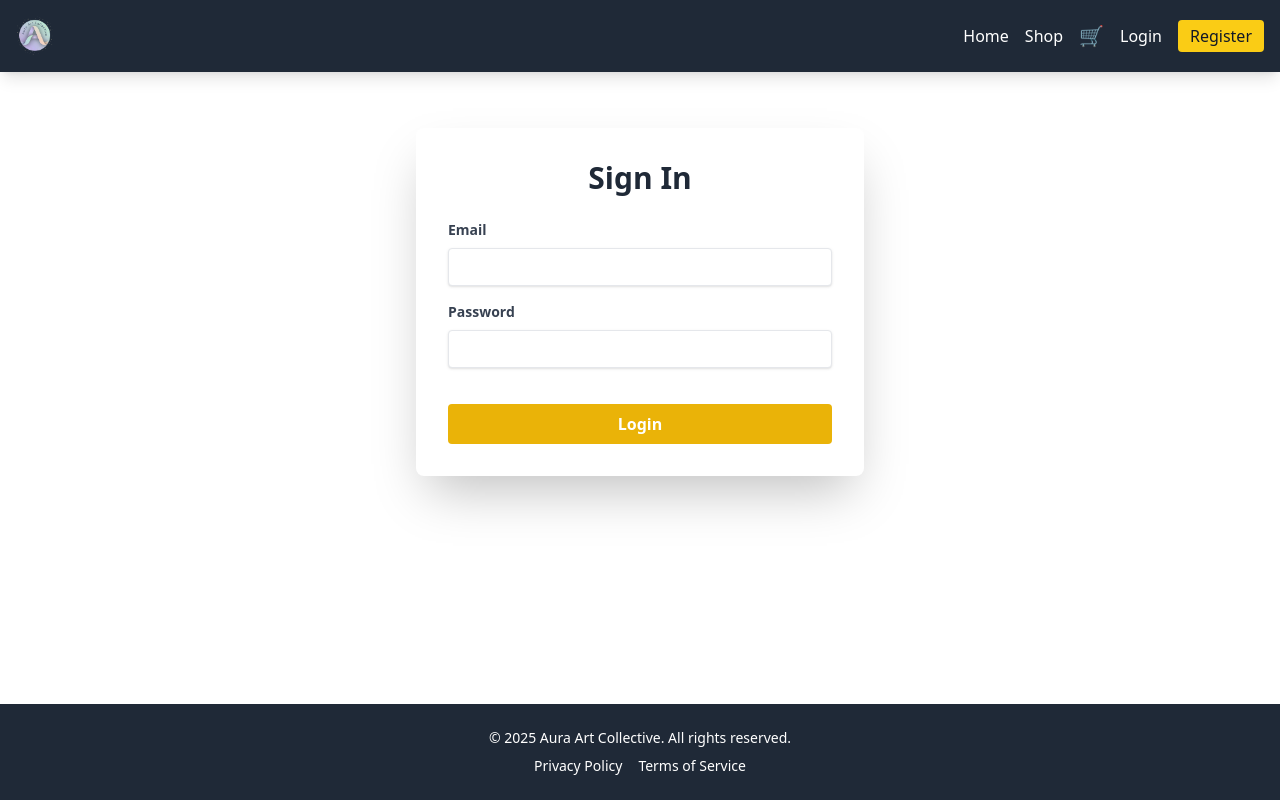
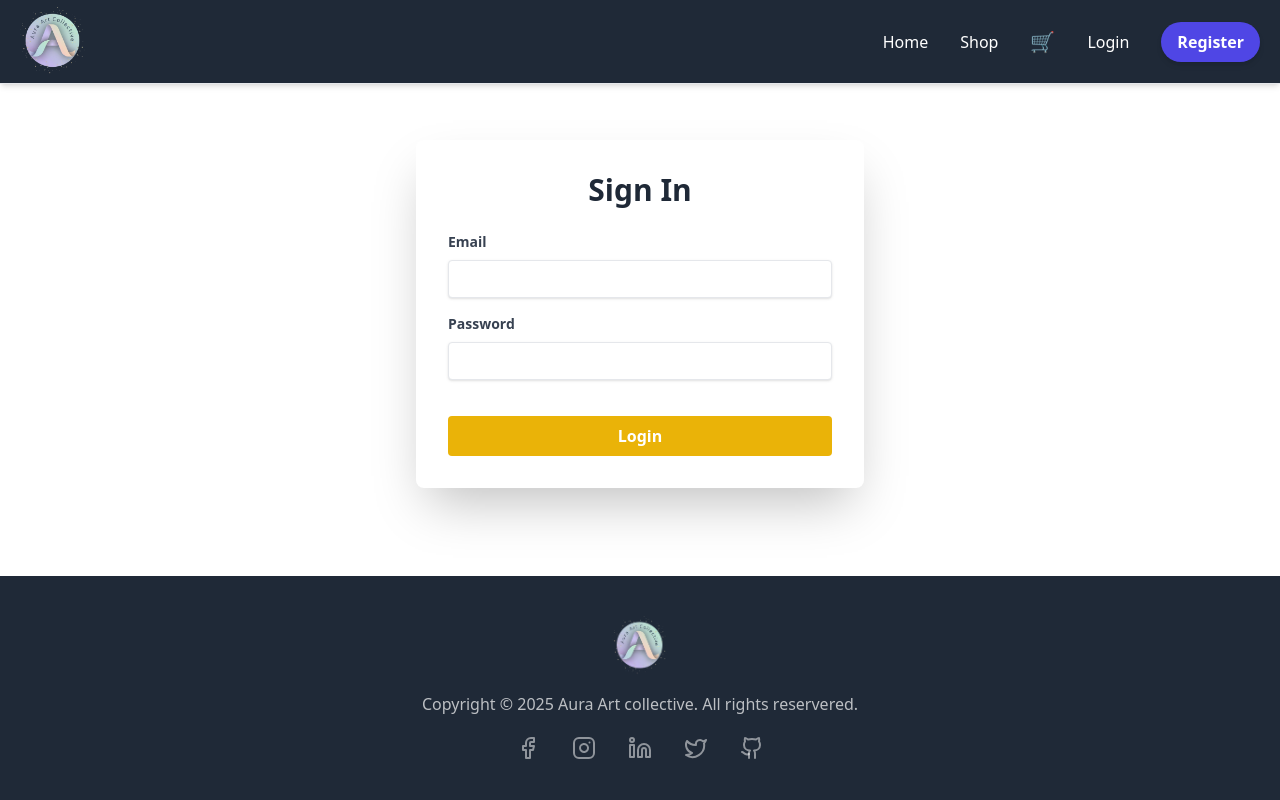
Before and after one commit to KonstantinosFeizai/Aura-Art-collective, a React (Vite) app in the folder frontend-app/: page /login in a window 1280 px wide. Built offline with nearby package versions, Linux system fonts and the light colour scheme.

Commit message:
Styling header and footer

```diff
--- a/frontend-app/src/components/Footer.jsx
+++ b/frontend-app/src/components/Footer.jsx
@@ -1,15 +1,178 @@
 // frontend-app/src/components/Footer.jsx
-
+import { Link } from "react-router-dom";
 const Footer = () => {
   return (
-    <footer className="bg-gray-800 text-white mt-auto p-6 text-center text-sm">
-      <p>&copy; {new Date().getFullYear()} Aura Art Collective. All rights reserved.</p>
-      <div className="mt-2 space-x-4">
-        <a href="#" className="hover:text-yellow-400">Privacy Policy</a>
-        <a href="#" className="hover:text-yellow-400">Terms of Service</a>
-      </div>
-    </footer>
+    <>
+      <footer className="flex flex-col items-center justify-center w-full py-10 bg-gray-800 text-white/70">
+        <Link to="/">
+          <img
+            src="/photos/logo.png"
+            alt="AuraArtCollective Logo"
+            className="h-[60px] w-auto object-contain"
+          />
+        </Link>
+        <p className="mt-4 text-center">
+          Copyright © 2025{" "}
+          <a href="https://prebuiltui.com">Aura Art collective</a>. All rights
+          reservered.
+        </p>
+        <div className="flex items-center gap-8 mt-5">
+          <a
+            href="#"
+            className="hover:-translate-y-0.5 transition-all duration-300"
+          >
+            <svg
+              width="24"
+              height="24"
+              viewBox="0 0 24 24"
+              fill="none"
+              xmlns="http://www.w3.org/2000/svg"
+            >
+              <path
+                d="M18 2h-3a5 5 0 0 0-5 5v3H7v4h3v8h4v-8h3l1-4h-4V7a1 1 0 0 1 1-1h3z"
+                stroke="#fff"
+                strokeOpacity=".5"
+                strokeWidth="2"
+                strokeLinecap="round"
+                strokeLinejoin="round"
+              />
+            </svg>
+          </a>
+          <a
+            href="#"
+            className="hover:-translate-y-0.5 transition-all duration-300"
+          >
+            <svg
+              width="24"
+              height="24"
+              viewBox="0 0 24 24"
+              fill="none"
+              xmlns="http://www.w3.org/2000/svg"
+            >
+              <path
+                d="M17 2H7a5 5 0 0 0-5 5v10a5 5 0 0 0 5 5h10a5 5 0 0 0 5-5V7a5 5 0 0 0-5-5"
+                stroke="#fff"
+                strokeOpacity=".5"
+                strokeWidth="2"
+                strokeLinecap="round"
+                strokeLinejoin="round"
+              />
+              <path
+                d="M16 11.37a4 4 0 1 1-7.914 1.173A4 4 0 0 1 16 11.37m1.5-4.87h.01"
+                stroke="#fff"
+                strokeOpacity=".5"
+                strokeWidth="2"
+                strokeLinecap="round"
+                strokeLinejoin="round"
+              />
+            </svg>
+          </a>
+          <a
+            href="#"
+            className="hover:-translate-y-0.5 transition-all duration-300"
+          >
+            <svg
+              width="24"
+              height="24"
+              viewBox="0 0 24 24"
+              fill="none"
+              xmlns="http://www.w3.org/2000/svg"
+            >
+              <path
+                d="M16 8a6 6 0 0 1 6 6v7h-4v-7a2 2 0 0 0-4 0v7h-4v-7a6 6 0 0 1 6-6M6 9H2v12h4zM4 6a2 2 0 1 0 0-4 2 2 0 0 0 0 4"
+                stroke="#fff"
+                strokeOpacity=".5"
+                strokeWidth="2"
+                strokeLinecap="round"
+                strokeLinejoin="round"
+              />
+            </svg>
+          </a>
+          <a
+            href="#"
+            className="hover:-translate-y-0.5 transition-all duration-300"
+          >
+            <svg
+              width="24"
+              height="24"
+              viewBox="0 0 24 24"
+              fill="none"
+              xmlns="http://www.w3.org/2000/svg"
+            >
+              <path
+                d="M22 4s-.7 2.1-2 3.4c1.6 10-9.4 17.3-18 11.6 2.2.1 4.4-.6 6-2C3 15.5.5 9.6 3 5c2.2 2.6 5.6 4.1 9 4-.9-4.2 4-6.6 7-3.8 1.1 0 3-1.2 3-1.2"
+                stroke="#fff"
+                strokeOpacity=".5"
+                strokeWidth="2"
+                strokeLinecap="round"
+                strokeLinejoin="round"
+              />
+            </svg>
+          </a>
+          <a
+            href="#"
+            className="hover:-translate-y-0.5 transition-all duration-300"
+          >
+            <svg
+              width="24"
+              height="24"
+              viewBox="0 0 24 24"
+              fill="none"
+              xmlns="http://www.w3.org/2000/svg"
+            >
+              <path
+                d="M15 22v-4a4.8 4.8 0 0 0-1-3.5c3 0 6-2 6-5.5.08-1.25-.27-2.48-1-3.5.28-1.15.28-2.35 0-3.5 0 0-1 0-3 1.5-2.64-.5-5.36-.5-8 0C6 2 5 2 5 2c-.3 1.15-.3 2.35 0 3.5A5.4 5.4 0 0 0 4 9c0 3.5 3 5.5 6 5.5-.39.49-.68 1.05-.85 1.65S8.93 17.38 9 18v4"
+                stroke="#fff"
+                strokeOpacity=".5"
+                strokeWidth="2"
+                strokeLinecap="round"
+                strokeLinejoin="round"
+              />
+              <path
+                d="M9 18c-4.51 2-5-2-7-2"
+                stroke="#fff"
+                strokeOpacity=".5"
+                strokeWidth="2"
+                strokeLinecap="round"
+                strokeLinejoin="round"
+              />
+            </svg>
+          </a>
+        </div>
+        {/* <div className="flex items-center gap-10 mt-5">
+          <a
+            href="#"
+            className="font-medium text-gray-500 hover:text-black transition-all"
+          >
+            Home
+          </a>
+          <a
+            href="#"
+            className="font-medium text-gray-500 hover:text-black transition-all"
+          >
+            About
+          </a>
+          <a
+            href="#"
+            className="font-medium text-gray-500 hover:text-black transition-all"
+          >
+            Services
+          </a>
+          <a
+            href="#"
+            className="font-medium text-gray-500 hover:text-black transition-all"
+          >
+            Contact
+          </a>
+          <a
+            href="#"
+            className="font-medium text-gray-500 hover:text-black transition-all"
+          >
+            Help
+          </a>
+        </div> */}
+      </footer>
+    </>
   );
 };
-
 export default Footer;
--- a/frontend-app/src/components/Header.jsx
+++ b/frontend-app/src/components/Header.jsx
@@ -5,7 +5,7 @@ import { useAuth } from "../context/AuthContext";
 import { useCart } from "../context/cart.context.js";
 
 const Header = () => {
-  const { currentUser, logout, isAdmin } = useAuth(); // <-- USE HOOK
+  const { currentUser, logout, isAdmin } = useAuth();
   const { itemCount } = useCart();
   const navigate = useNavigate();
 
@@ -14,72 +14,83 @@ const Header = () => {
     navigate("/");
   };
 
+  // Define the primary purple color for consistency
+  const primaryPurple = "bg-indigo-600 hover:bg-indigo-700";
+  const primaryPurpleText = "text-indigo-600 hover:text-indigo-800";
+
   return (
-    <header className="bg-gray-800 text-white shadow-lg">
-      <div className="container mx-auto flex justify-between items-center p-4">
-        {/* Logo/Brand */}
+    <header className="bg-gray-800 text-white border-b border-gray-200 shadow-md p-1">
+      <div className="container mx-auto flex justify-between items-center p-4 h-[75px]">
         <Link to="/">
           <img
             src="/photos/logo.png"
             alt="AuraArtCollective Logo"
-            className="h-10 w-auto object-contain"
+            // Increased size slightly for visual impact on a cleaner header
+            className="h-[70px] w-auto object-contain"
           />
         </Link>
 
-        {/* Navigation Links */}
-        <nav className="space-x-4 flex items-center">
-          <Link to="/" className="hover:text-yellow-400">
+        {/* Navigation Links (Moved to the center/right area) */}
+        <nav className="space-x-8 flex items-center">
+          <Link to="/" className="text-white hover:text-indigo-600 font-medium">
             Home
           </Link>
-          <Link to="/shop" className="hover:text-yellow-400">
+
+          <Link
+            to="/shop"
+            className="text-white hover:text-indigo-600 font-medium"
+          >
             Shop
           </Link>
 
+          {/* My Orders link is typically only shown post-login */}
           {currentUser && (
-            <Link to="/orders" className="hover:text-yellow-400">
+            <Link
+              to="/orders"
+              className="text-white hover:text-indigo-600 font-medium"
+            >
               My Orders
-            </Link> // <-- NEW LINK
+            </Link>
           )}
 
-          {/* --- CART ICON/LINK --- */}
-          <Link to="/cart" className="relative hover:text-yellow-400">
-            {/* Icon placeholder (using simple text for now) */}
+          {/* --- CART ICON/LINK (Styled to match the image, e.g., text link) --- */}
+          <Link to="/cart" className={`relative ${primaryPurpleText} text-lg`}>
             <span className="text-xl">🛒</span>
             {itemCount > 0 && (
-              <span className="absolute -top-3 -right-3 bg-red-600 text-white text-xs font-bold rounded-full h-5 w-5 flex items-center justify-center">
+              <span className="absolute -top-1 -right-4 bg-red-600 text-white text-xs font-bold rounded-full h-4 w-4 flex items-center justify-center">
                 {itemCount}
               </span>
             )}
           </Link>
 
-          {/* Conditional Links based on Authentication State */}
+          {/* --- Conditional Links based on Authentication State --- */}
           {currentUser ? (
             <>
               {isAdmin && (
                 <div className="group relative">
                   <Link
                     to="/admin"
-                    className="text-yellow-400 font-bold hover:text-yellow-200"
+                    className={`font-bold ${primaryPurpleText}`}
                   >
                     Admin Panel
                   </Link>
                   {/* Simple dropdown menu for Admin links */}
-                  <div className="absolute right-0 mt-2 w-48 bg-gray-700 rounded-md shadow-xl z-20 hidden group-hover:block">
+                  <div className="absolute right-0 mt-2 w-48 bg-gray-100 rounded-md shadow-xl z-20 hidden group-hover:block border border-gray-200">
                     <Link
                       to="/admin"
-                      className="block px-4 py-2 text-sm text-white hover:bg-gray-600"
+                      className="block px-4 py-2 text-sm text-white hover:bg-gray-200"
                     >
                       Dashboard
                     </Link>
                     <Link
                       to="/admin/products"
-                      className="block px-4 py-2 text-sm text-white hover:bg-gray-600"
+                      className="block px-4 py-2 text-sm text-white hover:bg-gray-200"
                     >
                       Manage Products
                     </Link>
                     <Link
                       to="/admin/orders"
-                      className="block px-4 py-2 text-sm text-white hover:bg-gray-600"
+                      className="block px-4 py-2 text-sm text-white hover:bg-gray-200"
                     >
                       Manage Orders
                     </Link>
@@ -87,23 +98,26 @@ const Header = () => {
                 </div>
               )}
 
-              {/* Show Logout Button */}
+              {/* Show Logout Button (Styled as a primary purple button) */}
               <button
                 onClick={handleLogout}
-                className="bg-red-500 text-white px-3 py-1 rounded hover:bg-red-600 transition duration-150"
+                className={`text-white px-4 py-2 rounded-full font-semibold transition duration-150 shadow-md ${primaryPurple}`}
               >
-                Logout ({currentUser.username})
+                Logout
               </button>
             </>
           ) : (
             <>
               {/* Show Login/Register Links */}
-              <Link to="/login" className="hover:text-yellow-400">
+              <Link
+                to="/login"
+                className="text-white hover:text-indigo-600 font-medium"
+              >
                 Login
               </Link>
               <Link
                 to="/register"
-                className="bg-yellow-400 text-gray-900 px-3 py-1 rounded hover:bg-yellow-500 transition duration-150"
+                className={`text-white px-4 py-2 rounded-full font-semibold transition duration-150 shadow-md ${primaryPurple}`}
               >
                 Register
               </Link>
--- a/frontend-app/src/index.css
+++ b/frontend-app/src/index.css
@@ -1,3 +1,6 @@
 @tailwind base;
 @tailwind components;
 @tailwind utilities;
+
+/* 2. Global Font Import (Place this line here) */
+@import url("https://fonts.googleapis.com/css2?family=Poppins:ital,wght@0,100;0,200;0,300;0,400;0,500;0,600;0,700;0,800;0,900;1,100;1,200;1,300;1,400;1,500;1,600;1,700;1,800;1,900&display=swap");
```
Also changed, not shown: frontend-app/public/photos/logo2.jpg (deleted).
